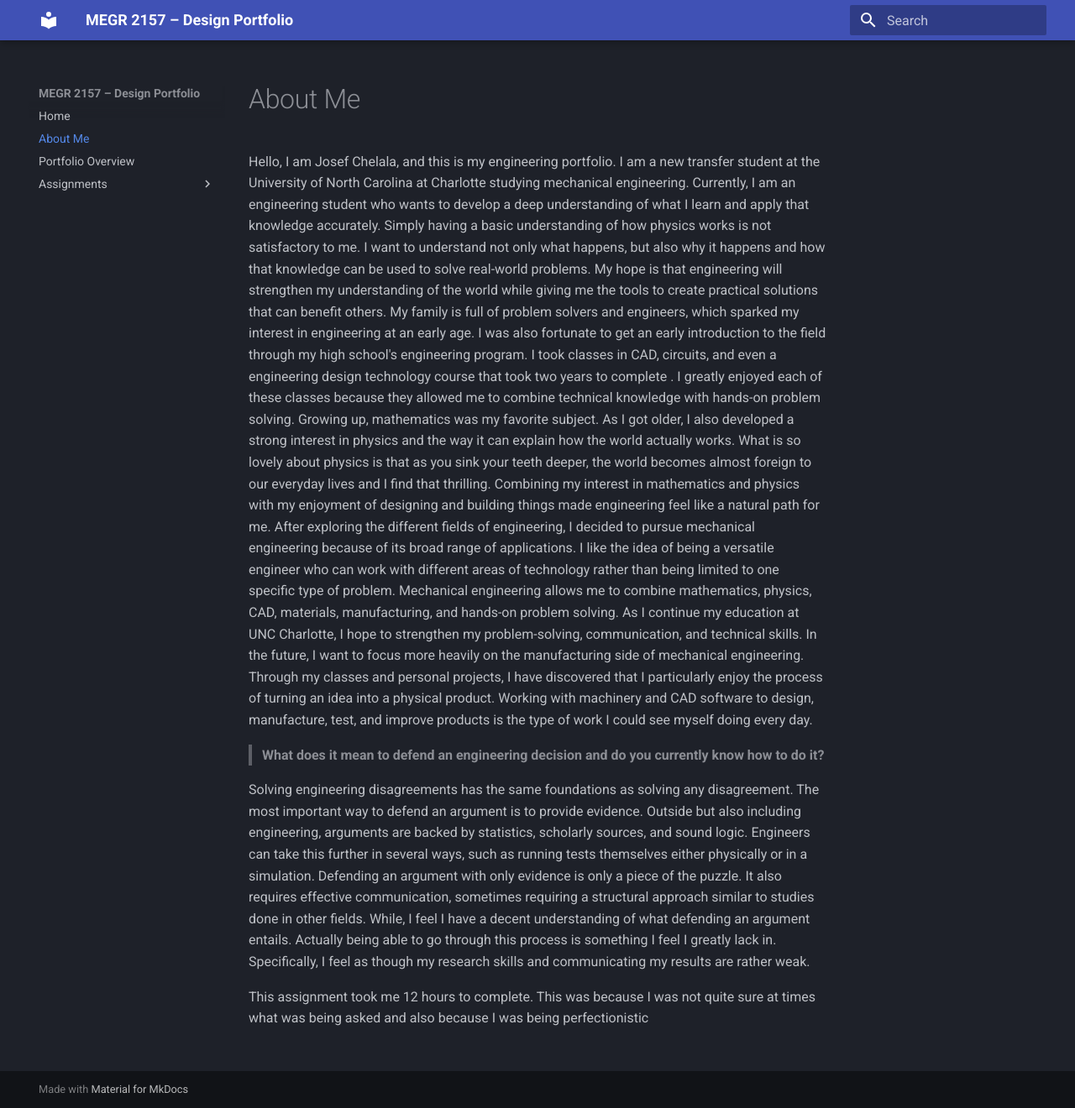
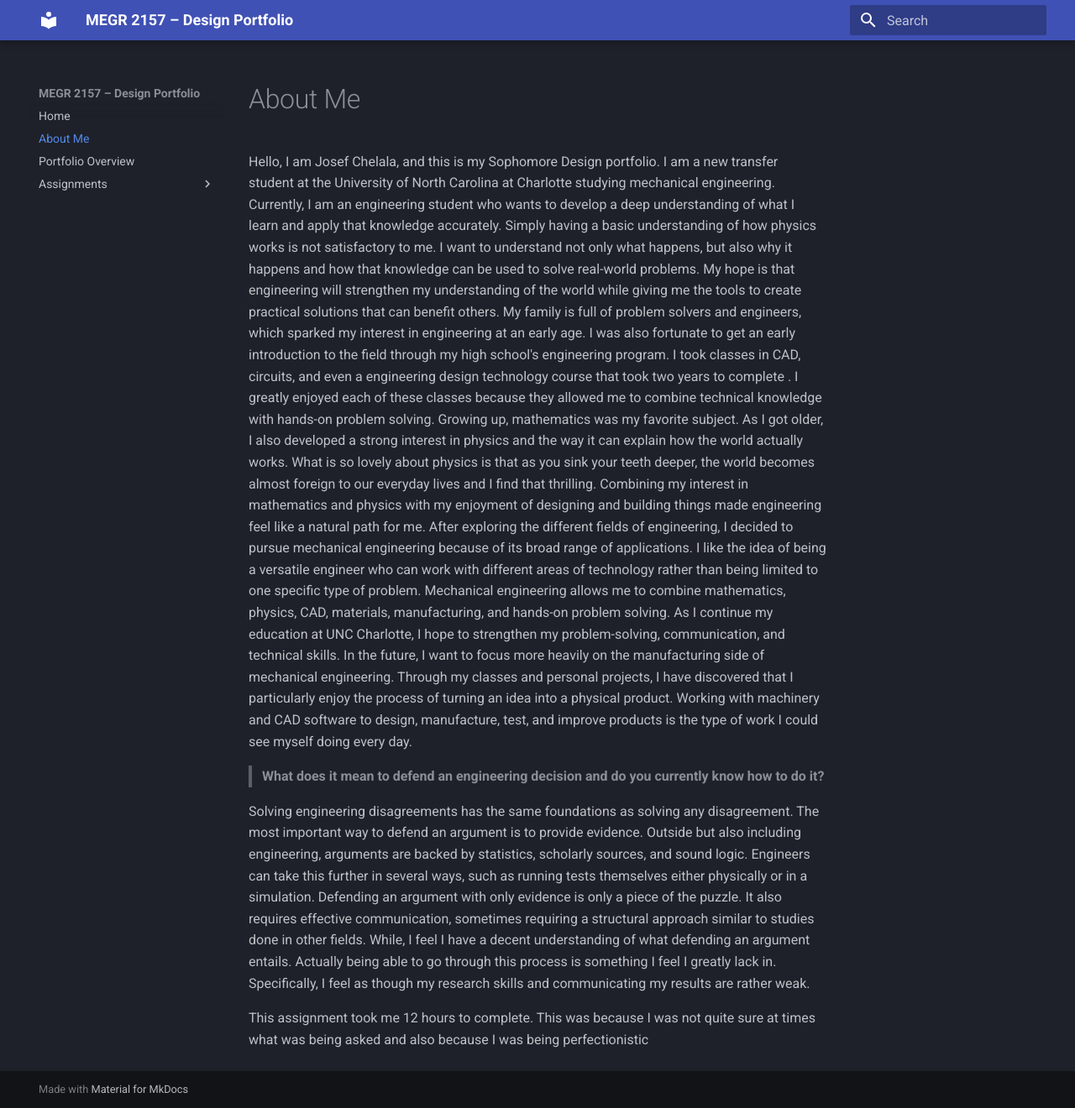
Before and after one commit to josef-chelala/megr2157-portfolio, an MkDocs documentation site: the page built from docs/aboutme/index.md, in a window 1280 px wide and 1320 px high. Shown: the whole window at 84% size. Built offline with MkDocs 1.6.1 and Material for MkDocs 9.7.7, drawn with Linux system fonts in a browser that asks for light colours.

Commit message:
Update index.md
Minor text change

```diff
--- a/docs/aboutme/index.md
+++ b/docs/aboutme/index.md
@@ -1,5 +1,5 @@
 #About Me
-Hello, I am Josef Chelala, and this is my engineering portfolio. I am a new transfer student at the University of North Carolina at Charlotte studying mechanical engineering.
+Hello, I am Josef Chelala, and this is my Sophomore Design portfolio. I am a new transfer student at the University of North Carolina at Charlotte studying mechanical engineering.
 Currently, I am an engineering student who wants to develop a deep understanding of what I learn and apply that knowledge accurately. Simply having a basic understanding of how physics works is not satisfactory to me. I want to understand not only what happens, but also why it happens and how that knowledge can be used to solve real-world problems. My hope is that engineering will strengthen my understanding of the world while giving me the tools to create practical solutions that can benefit others.
 My family is full of problem solvers and engineers, which sparked my interest in engineering at an early age. I was also fortunate to get an early introduction to the field through my high school's engineering program. I took classes in CAD, circuits, and even a engineering design technology course that took two years to complete . I greatly enjoyed each of these classes because they allowed me to combine technical knowledge with hands-on problem solving.
 Growing up, mathematics was my favorite subject. As I got older, I also developed a strong interest in physics and the way it can explain how the world actually works. What is so lovely about physics is that as you sink your teeth deeper, the world becomes almost foreign to our everyday lives and I find that thrilling. Combining my interest in mathematics and physics with my enjoyment of designing and building things made engineering feel like a natural path for me.
```
